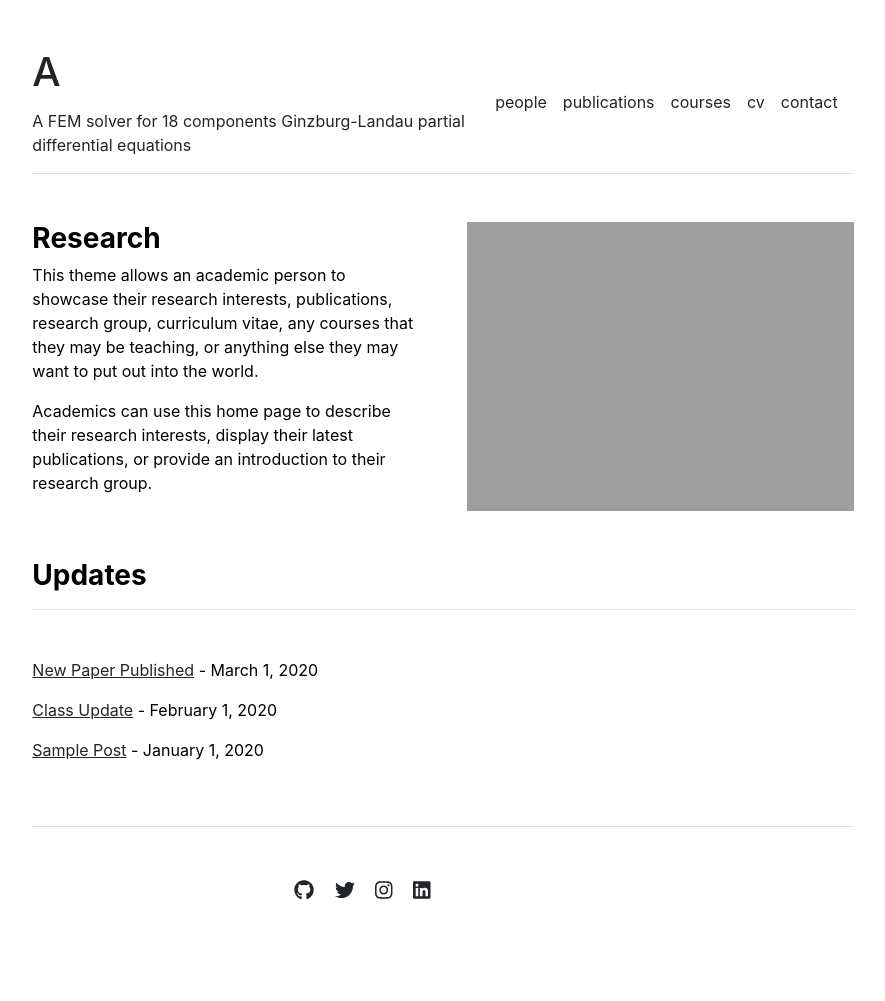
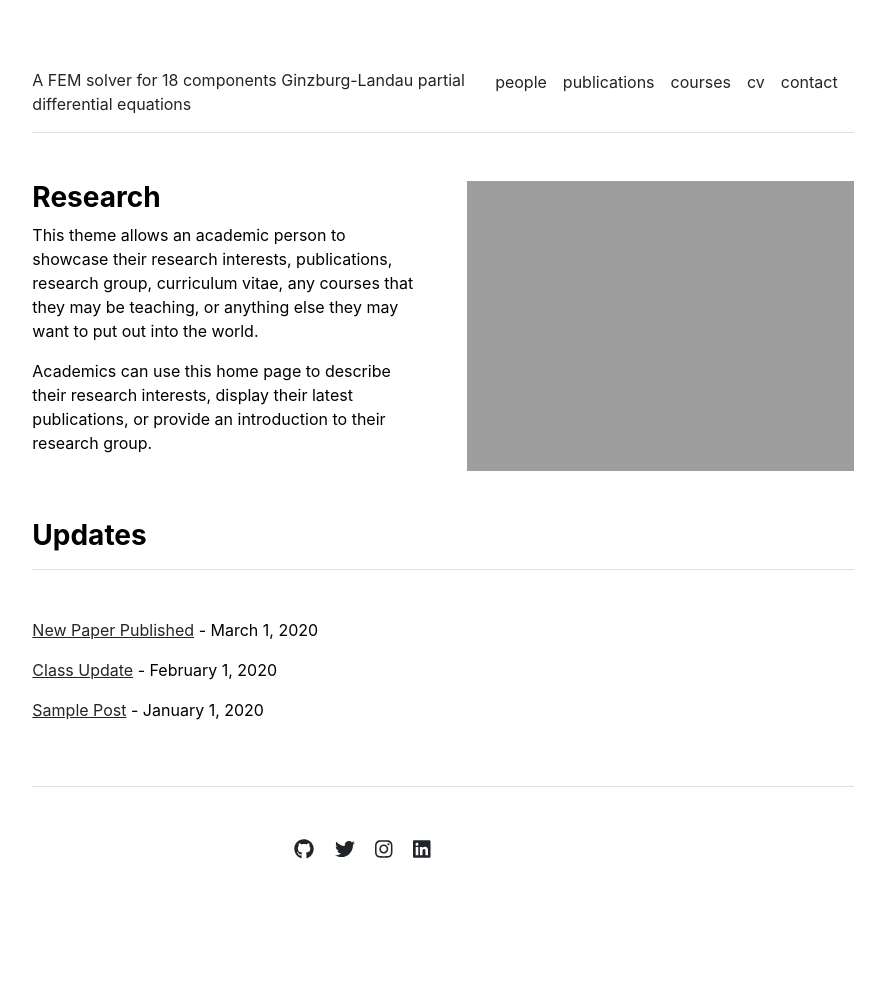
Before and after one commit to VerHem/VerHem.github.io, a Jekyll site: the page built from index.md, in a window 1280 px wide. Shown: the whole page, without its empty margins (197-1082 px from the left). Built offline with Jekyll 4.4.1, drawn with Linux system fonts in a browser that asks for light colours; after the commit the page ends 961 px from its top, so only the background shows below that.

Commit message:
try to change site.title font size and color

```diff
--- a/_includes/header.html
+++ b/_includes/header.html
@@ -1,11 +1,9 @@
 <header class="d-flex flex-column flex-md-row align-items-center pb-3 mb-5 border-bottom">
   <div>
     <a href="{{ site.github.url }}/" class="d-flex align-items-center text-decoration-none">
-      <h1>A
         <span class="badge text-bg-success">
           {{ site.title }}
         </span>
-      </h1>
     </a>
     <a href="{{ site.github.url }}/" class="d-flex align-items-center text-decoration-none">
       <span>{{ site.description }}</span>
```
